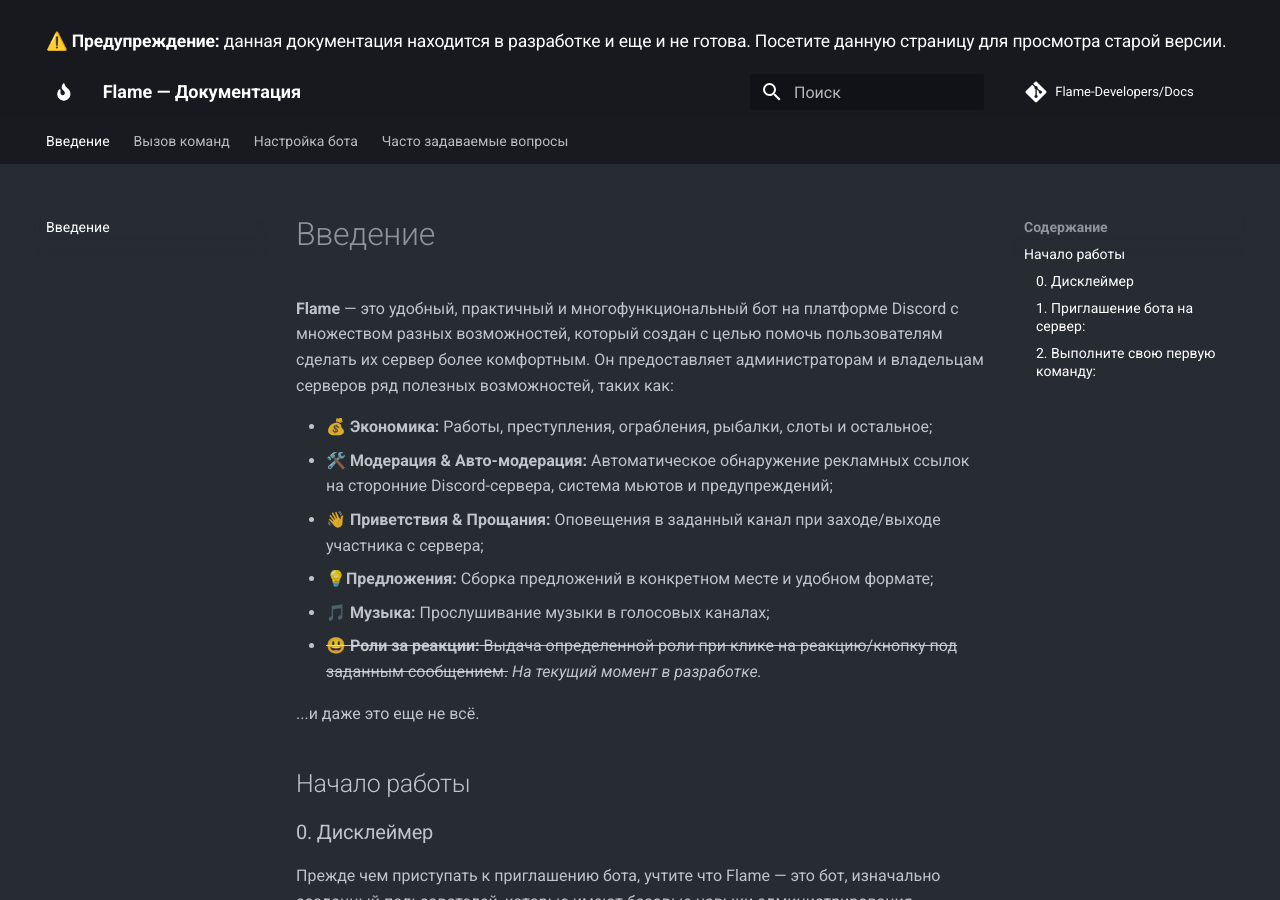
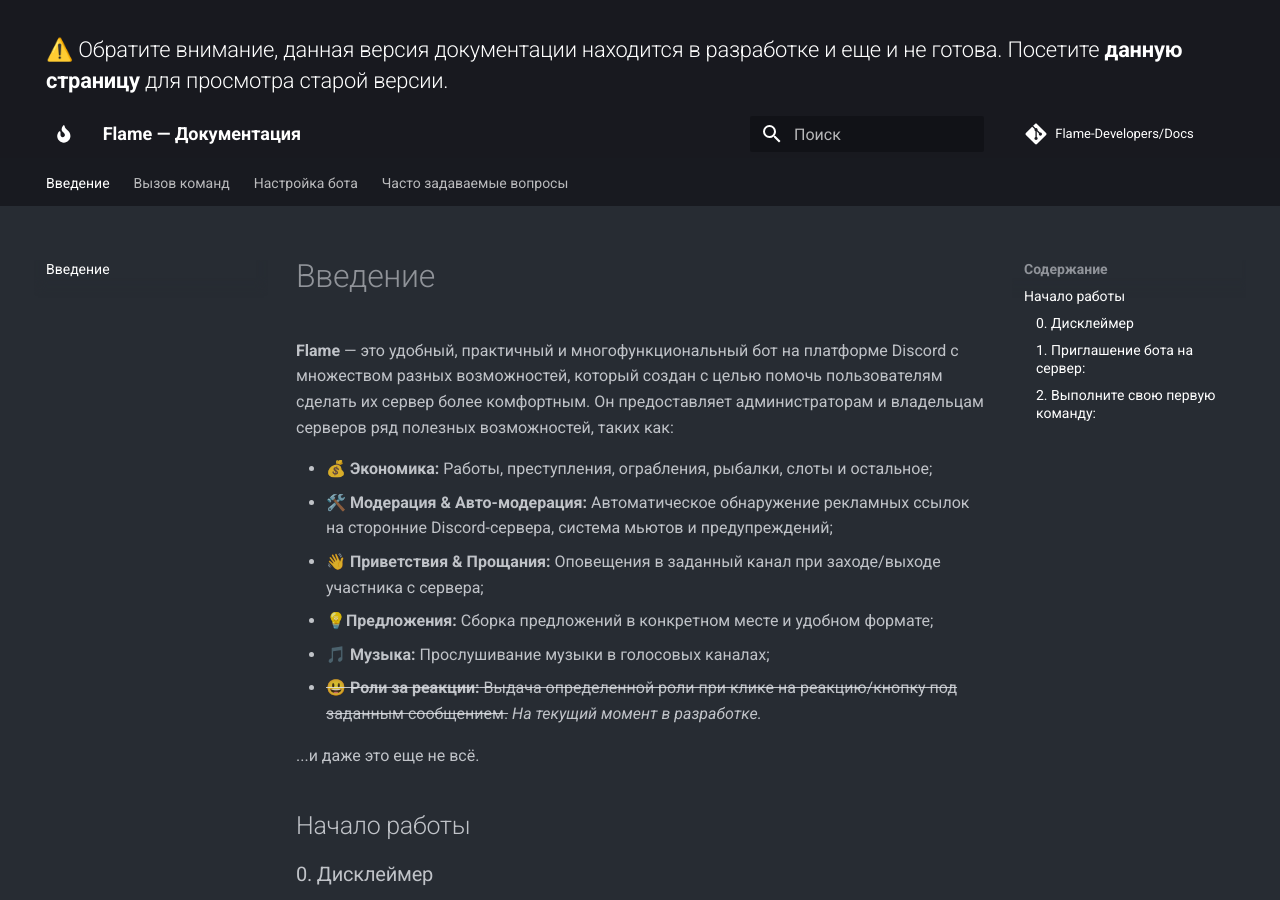
Before and after one commit to Flame-Developers/docs-v5, an MkDocs documentation site: the page built from docs/index.md, in a window 1280 px wide and 900 px high. Built offline with MkDocs 1.6.1 and Material for MkDocs 9.7.7, drawn with Linux system fonts in a browser that asks for light colours; comment, search, counter and statistics services are not loaded.

Commit message:
chore: update development warning

```diff
--- a/docs/overrides/main.html
+++ b/docs/overrides/main.html
@@ -16,5 +16,5 @@
 {% endblock %}
 
 {% block announce %}
-    <h3><b>⚠️ Предупреждение:</b> данная документация находится в разработке и еще и не готова. Посетите <a href="https://docs-old.flamebot.ru">данную страницу</a> для просмотра старой версии.</h3>
+<h2>⚠️ Обратите внимание, данная версия документации находится в разработке и еще и не готова. Посетите <b><a href="https://docs-old.flamebot.ru">данную страницу</a></b> для просмотра старой версии.</h2>
 {% endblock %}
```
